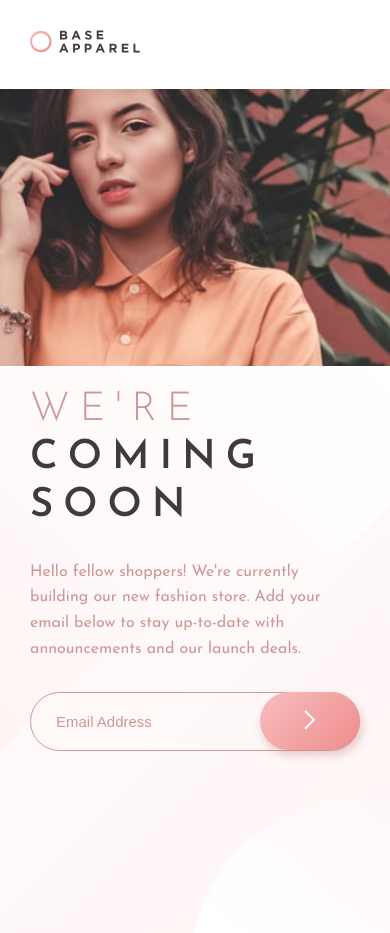
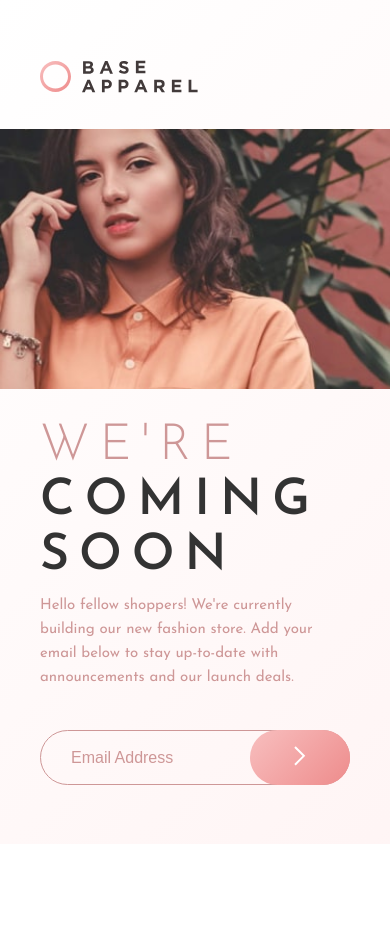
Before and after one commit to SassCrafter/Frontend-Mentor-base-apparel-coming-soon, a plain HTML site: page index.html in a window 390 px wide. After the commit the page ends 844 px from the top, so only its background shows below. Drawn offline with Linux system fonts and the light colour scheme.

Commit message:
Write again from scratch

```diff
--- a/css/style.css
+++ b/css/style.css
@@ -20,9 +20,13 @@ html {
 
 body {
   line-height: 1.6;
-  background: #fff;
   color: #333;
   font-family: "Josefin Sans", sans-serif;
+  background-image: linear-gradient(
+    135deg,
+    hsl(0, 0%, 100%),
+    hsl(0, 100%, 98%)
+  );
 }
 
 a {
@@ -30,85 +34,72 @@ a {
   color: #333;
 }
 
-/* Header */
-.header {
-  position: absolute;
-  top: 6rem;
-  left: 8.5rem;
-}
-.logo-img {
-  width: 20rem;
-}
-/* Main */
 .main {
   height: 100vh;
-  background: linear-gradient(135deg, hsl(0, 0%, 100%), hsl(0, 100%, 98%));
+  background-image: linear-gradient(
+    135deg,
+    hsl(0, 0%, 100%),
+    hsl(0, 100%, 98%)
+  );
 }
+
 .flex-container {
+  display: flex;
   height: 100%;
-  display: flex;
-  align-items: flex-start;
-  justify-content: center;
 }
 
 .left {
   width: 60%;
-  height: 100%;
-  display: flex;
-  align-items: center;
-  justify-content: center;
-  padding-top: 4rem;
-  background: url("../images/bg-pattern-desktop.svg") no-repeat center
-    center/cover;
+  padding: 0 4rem 4rem;
 }
 
 .left-content {
   max-width: 45rem;
+  margin: auto;
 }
 
-/* Text styles */
+.top {
+  padding: 2rem 0;
+  margin-top: 4rem;
+  margin-bottom: 8rem;
+}
+
 .title {
-  font-size: 5.8rem;
+  font-size: 5rem;
+  letter-spacing: 1rem;
+  line-height: 1.1;
   text-transform: uppercase;
   margin-bottom: 1rem;
-  line-height: 1.2;
-  letter-spacing: 1rem;
-  color: var(--darkGrayishRed);
-  transform: translateX(-100%);
-  animation: comeinleft 0.5s ease forwards;
 }
-
 .title span {
+  font-weight: 300;
   color: var(--desaturatedRed);
-  font-weight: 300;
 }
 
 .lead {
-  font-size: 1.6rem;
+  font-size: 1.5rem;
   color: var(--desaturatedRed);
-  margin: 3rem 0 1rem 0;
-  opacity: 0;
-  transform: translateX(100%);
-  animation: comeinright 0.5s ease forwards;
+  margin-bottom: 4rem;
 }
 
-/* Search bar */
+.mobile-img {
+  display: none;
+}
+
 .form {
   width: 100%;
-  margin-top: 3rem;
   position: relative;
-  transform: translateX(-100%);
-  animation: comeinleft 0.5s ease forwards;
 }
 
 .form input {
-  background: transparent;
-  border-radius: 150rem;
-  border: 1px solid var(--desaturatedRed);
-  color: var(--desaturatedRed);
-  font-size: 1.5rem;
+  background-color: transparent;
+  border: 1px solid hsl(0, 36%, 70%);
+  border-radius: 50px;
+  font-size: 16px;
+  padding: 15px 30px;
+  height: 55px;
   width: 100%;
-  padding: 2rem 2.5rem;
+  cursor: pointer;
 }
 
 .form input::placeholder {
@@ -116,80 +107,56 @@ a {
   text-transform: capitalize;
 }
 
+.form input:hover,
 .form input:focus {
   outline: none;
   border-color: var(--softRed);
 }
 
-.form .btn {
-  background-image: linear-gradient(135deg, hsl(0, 80%, 86%), hsl(0, 74%, 74%));
-  box-shadow: 2px 5px 10px hsla(0, 36%, 70%, 0.5);
-  border: none;
-  border-radius: 5rem;
-  cursor: pointer;
-  width: 10rem;
-  height: 5.8rem;
+.btn {
   position: absolute;
   top: 0;
   right: 0;
-  transition: opacity 250ms linear, transform 250ms ease-in-out;
+  height: 100%;
+  width: 10rem;
+  background-image: linear-gradient(135deg, hsl(0, 80%, 86%), hsl(0, 74%, 74%));
+  outline: none;
+  border: none;
+  border-radius: 50rem;
+  cursor: pointer;
+  transition: opacity 250ms ease;
 }
 
-.form .btn:hover {
-  opacity: 0.7;
-  transform: scale(1.05);
+.btn:hover {
+  opacity: 0.6;
 }
 
 .right {
   width: 40%;
-  height: 100%;
   background: url("../images/hero-desktop.jpg") no-repeat center center/cover;
 }
 
-@keyframes comeinleft {
-  to {
-    transform: translateX(0);
-  }
-}
-
-@keyframes comeinright {
-  to {
-    opacity: 1;
-    transform: translateX(0);
-  }
-}
-
-@media screen and (max-width: 870px) {
-  .header {
-    position: static;
-    background: transparent;
-    padding: 3rem;
+@media screen and (max-width: 600px) {
+  .flex-container {
+    flex-direction: column;
   }
 
-  .logo-img {
-    width: 11rem;
-  }
-
-  .flex-container {
-    flex-direction: column-reverse;
-  }
-
-  .left,
-  .right {
+  .left {
     width: 100%;
   }
 
-  .right {
-    height: 50vh;
-    background: url("../images/hero-mobile.jpg") no-repeat center center/cover;
+  .top {
+    margin-bottom: 1rem;
   }
 
-  .left {
-    padding: 2rem 3rem;
-    align-items: flex-start;
+  .mobile-img {
+    display: block;
+    width: 100vw;
+    margin-left: -4rem;
+    margin-bottom: 3rem;
   }
 
-  .title {
-    font-size: 4rem;
+  .right {
+    display: none;
   }
 }
--- a/index.html
+++ b/index.html
@@ -19,17 +19,17 @@
   </style>
 </head>
 <body>
-  <header class="header">
-    <a href="#" class="logo">
-      <img src="./images/logo.svg" alt="Base Apparel" class="logo-img">
-    </a>
-  </header>
+
 
   <!-- Main section -->
   <main class="main">
     <div class="flex-container">
         <div class="left">
           <div class="left-content">
+            <div class="top">
+              <img src="./images/logo.svg" alt="">
+            </div>
+            <img src="./images/hero-mobile.jpg" alt="" class="mobile-img">
             <h1 class="title">
               <span>we're</span>
               coming soon
```
Lines whose indentation alone changed are shown as unchanged.
